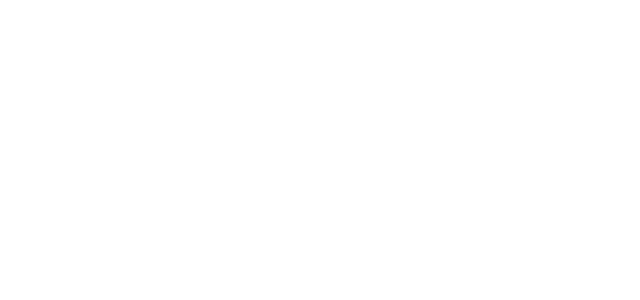
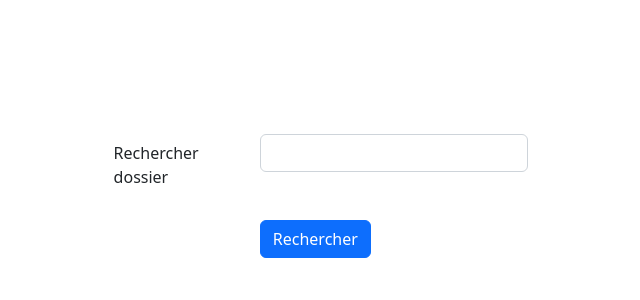
Before and after one commit to wwwnic/ClientMedecinCliniqueRosemont, an Angular app: page /rechercherDossier in a window 1280 px wide. Before the commit this address led to /. Shown: the top 300 px of the page, without its empty margins (319-959 px from the left). Built offline with nearby package versions, Linux system fonts and the light colour scheme.

Commit message:
Ajout et debut module recherche patient

```diff
--- a/src/app/app-routing.module.ts
+++ b/src/app/app-routing.module.ts
@@ -4,6 +4,7 @@
 import { LoginComponent } from './login/login.component';
 import { PrescriptionComponent } from './dossierPatient/prescription/prescription.component';
 import { DossierComponent } from './dossierPatient/dossier/dossier.component';
+import { RechercherDossierComponent } from './rechercher-dossier/rechercher-dossier.component';
 
 const routes: Routes = [
   { path: '', component: LoginComponent },
@@ -11,6 +12,7 @@
   { path: 'prescription', component: PrescriptionComponent },
   { path: 'information', component: InfoPatientComponent },
   { path: 'dossier', component: DossierComponent },
+  { path: 'rechercherDossier', component: RechercherDossierComponent },
   { path: 'user', children: [
   { path: 'profil', component: LoginComponent },
   ] },
--- a/src/app/app.module.ts
+++ b/src/app/app.module.ts
@@ -9,6 +9,7 @@
 import { PrescriptionComponent } from './dossierPatient/prescription/prescription.component';
 import { InfoPatientComponent } from './dossierPatient/info-patient/info-patient.component';
 import { DossierComponent } from './dossierPatient/dossier/dossier.component';
+import { RechercherDossierComponent } from './rechercher-dossier/rechercher-dossier.component';
 
 @NgModule({
   declarations: [
@@ -16,7 +17,8 @@
     LoginComponent,
     PrescriptionComponent,
     InfoPatientComponent,
-    DossierComponent
+    DossierComponent,
+    RechercherDossierComponent
   ],
   imports: [
     BrowserModule,
--- a/src/app/dossierPatient/prescription/prescription.component.html
+++ b/src/app/dossierPatient/prescription/prescription.component.html
@@ -22,4 +22,5 @@
         </div>
         <br />
         <br />
+    </div>
 </div>
--- a/src/app/login/login.component.html
+++ b/src/app/login/login.component.html
@@ -26,6 +26,8 @@
                         <br/>
                         <br/>
                         <a (click)="goToInformation()">goToInformation(1)</a>
+                        <br/>
+                        <a routerLink="/rechercherDossier">Rechercher dossier (juste html)</a>
                     </div>
                 </div>
             </form>
--- /dev/null
+++ b/src/app/rechercher-dossier/rechercher-dossier.component.css
@@ -0,0 +1,22 @@
+.column {
+    float: left;
+    width: 33.33%;
+    padding: 10px;
+}
+
+.columntwo {
+    float: left;
+    width: 66.66%;
+    padding: 10px;
+}
+
+.row:after {
+    content: "";
+    display: table;
+    clear: both;
+}
+
+.ybumpbox {
+    height:100%;
+    width: 10%;
+}
--- /dev/null
+++ b/src/app/rechercher-dossier/rechercher-dossier.component.html
@@ -0,0 +1,49 @@
+<body>
+    <div class="row">
+
+
+<div class="column"></div>
+        <div class="column">
+            <div class="ybumpbox"></div>
+            <form action="" type="post" click="rechercher()">
+                <div class="form-group row">
+                    <label for="username" class="col-4 col-form-label">Rechercher dossier</label>
+                    <div class="col-8">
+                        <input id="recherche" name="recherche" type="recherche" class="form-control" required="required" ng-model="recherche"
+                        >
+                    </div>
+                </div>
+                <br/>
+                <div class="form-group row">
+                    <div class="offset-4 col-8">
+                        <button name="submit" type="submit" class="btn btn-primary">Rechercher</button>
+                    </div>
+                </div>
+            </form>
+        </div>
+        <div class="column"></div>
+    </div>
+    <div *ngFor="let patient of patients">
+        <div class="card">
+            <div class="card-header">
+                <h2>Prescription</h2>
+            </div>
+            <div class="card-body">
+                <div>
+                    <h3>Prescription</h3>
+                    <p>{{patient.id}}</p>
+                </div>
+                <div>
+                    <h3>Note</h3>
+                    <p>{{patient.prenom}} {{patient.nom}}</p>
+                </div>
+                <div>
+                    <h3>Reference</h3>
+                    <p>{{patient.ddn}} ({{patient.age}})</p>
+                </div>
+            </div>
+        </div>
+        <br />
+        <br />
+    </div>
+</body>
--- /dev/null
+++ b/src/app/rechercher-dossier/rechercher-dossier.component.ts
@@ -0,0 +1,27 @@
+import { IinfoPatient } from "./rechercher-dossier.model";
+import { HttpResponse } from '@angular/common/http';
+import { Component, OnInit, NgModule } from '@angular/core';
+import { RechercherDossierService } from './rechercher-dossier.service';
+
+
+@Component({
+  selector: 'app-rechercher-dossier',
+  templateUrl: './rechercher-dossier.component.html',
+  styleUrls: ['./rechercher-dossier.component.css']
+})
+export class RechercherDossierComponent {
+
+  patients: IinfoPatient[] = [];
+  recherche: string = ""
+
+
+  constructor( protected rechercherService: RechercherDossierService) {}
+
+  rechercher(): void {
+    this.rechercherService.getByPatientId(this.recherche)
+    .subscribe((res: HttpResponse<IinfoPatient[]>) => {
+      this.patients = res.body ?? [];
+    });
+  }
+
+}
--- /dev/null
+++ b/src/app/rechercher-dossier/rechercher-dossier.service.ts
@@ -0,0 +1,15 @@
+import { Injectable } from "@angular/core";
+import { HttpClient, HttpResponse } from "@angular/common/http";
+import { Observable } from "rxjs";
+import { IinfoPatient } from "./rechercher-dossier.model";
+
+
+@Injectable({ providedIn: 'root'})
+export class RechercherDossierService {
+
+    constructor(private http: HttpClient) { }
+
+    getByPatientId(id:string): Observable<HttpResponse<IinfoPatient[]>> {
+        return this.http.get<IinfoPatient[]>('http://localhost:7002/Patient/GetByPatientId?id='+id, { observe: 'response' });
+    }
+}
```
Also changed, not shown: src/app/rechercher-dossier/rechercher-dossier.model.ts (added, +23 -0 lines), 1 other file (tests, documents, lock files or other folders).
